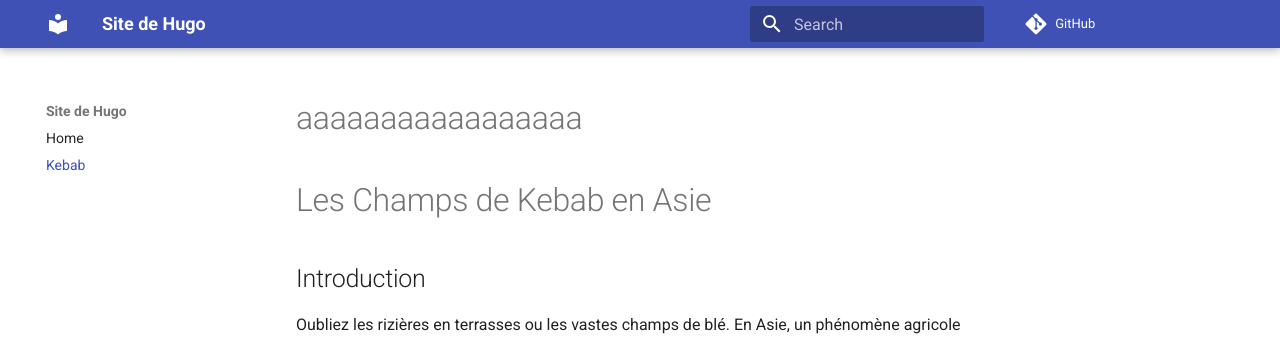
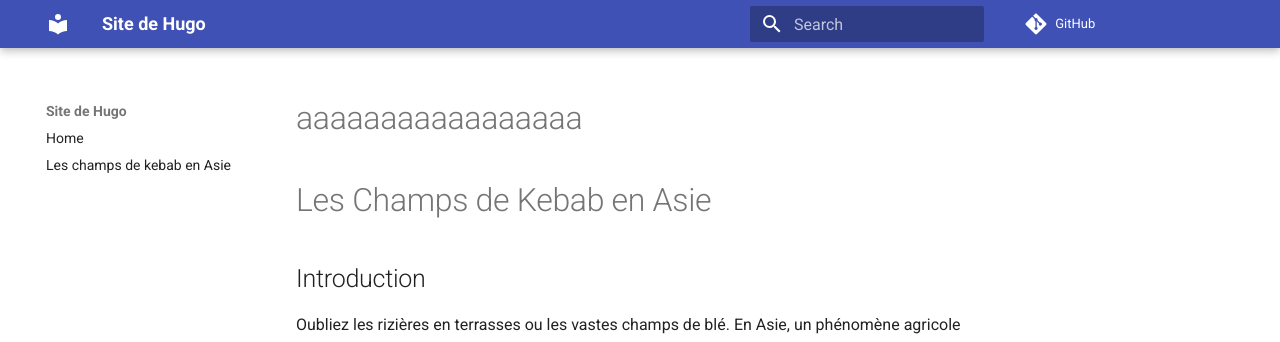
Before and after one commit to e-Tesseract/e-Tesseract.github.io, an MkDocs documentation site: the page built from docs/index2.md, in a window 1280 px wide. Shown: the top 342 px of the page. Built offline with MkDocs 1.6.1 and Material for MkDocs 9.7.7, drawn with Linux system fonts in a browser that asks for light colours; comment, search, counter and statistics services are not loaded.

Commit message:
modif mkdocs.yml

```diff
--- a/mkdocs.yml
+++ b/mkdocs.yml
@@ -3,7 +3,7 @@ repo_url: https://github.com/e-Tesseract/e-Tesseract.github.io.git
 
 nav:
   - Home: index.md
-  - Kebab: test.md
+  - Les champs de kebab en Asie: test.md
 
 
 theme:
```
Also changed, not shown: docs/index2.md (renamed from docs/test.md).
